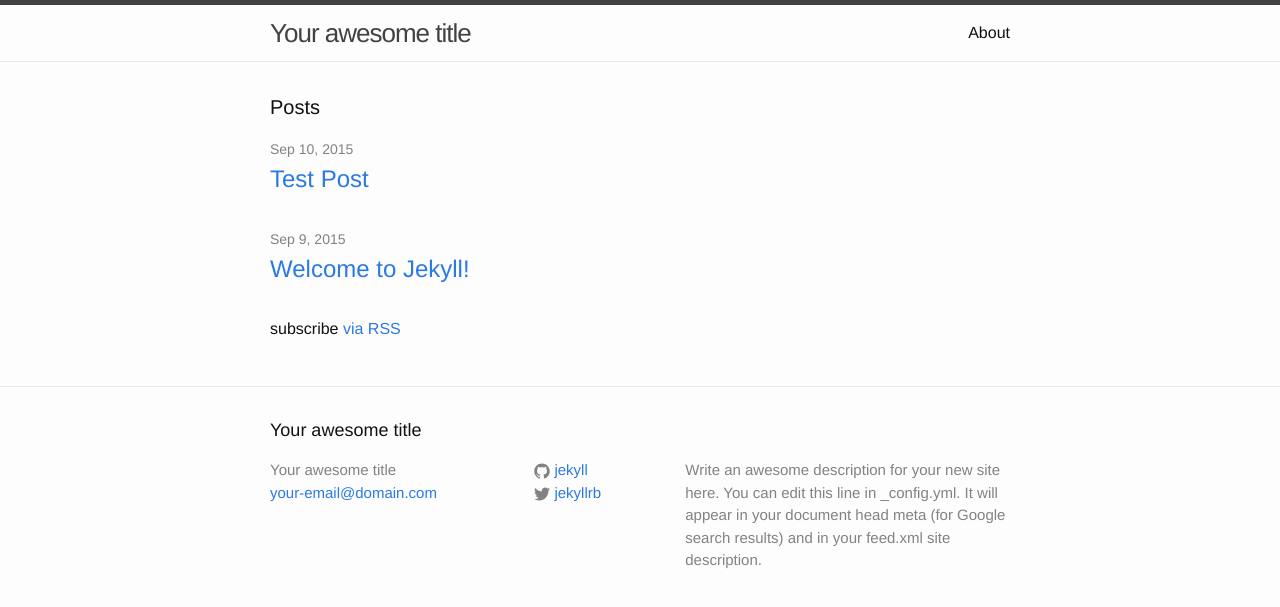
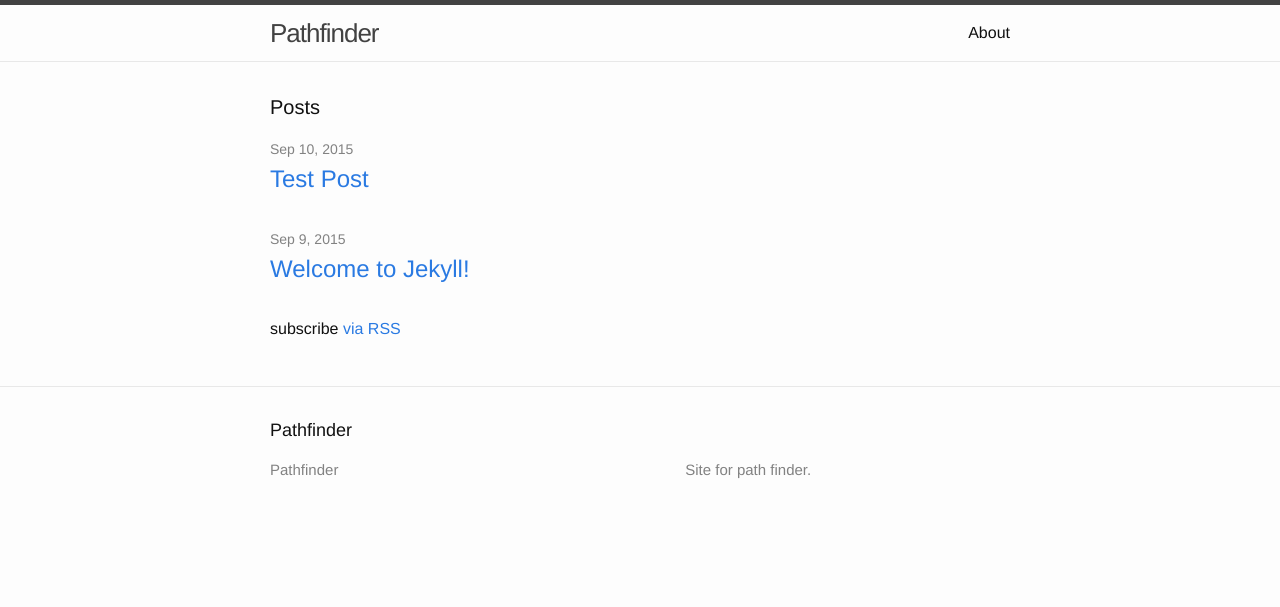
Before and after one commit to CSSE497/pathfinder, a Jekyll site: the page built from index.html, in a window 1280 px wide. Shown: the top 607 px of the page. Built offline with Jekyll 4.4.1, drawn with Linux system fonts in a browser that asks for light colours.

Commit message:
configured the site some and added a gitignore

```diff
--- a/_config.yml
+++ b/_config.yml
@@ -1,14 +1,9 @@
 # Site settings
-title: Your awesome title
-email: your-email@domain.com
+title: Pathfinder
 description: > # this means to ignore newlines until "baseurl:"
-  Write an awesome description for your new site here. You can edit this
-  line in _config.yml. It will appear in your document head meta (for
-  Google search results) and in your feed.xml site description.
+  Site for path finder.
+
 baseurl: "" # the subpath of your site, e.g. /blog/
-url: "http://yourdomain.com" # the base hostname & protocol for your site
-twitter_username: jekyllrb
-github_username:  jekyll
 
 # Build settings
 markdown: kramdown
```
Also changed, not shown: 1 other file.
